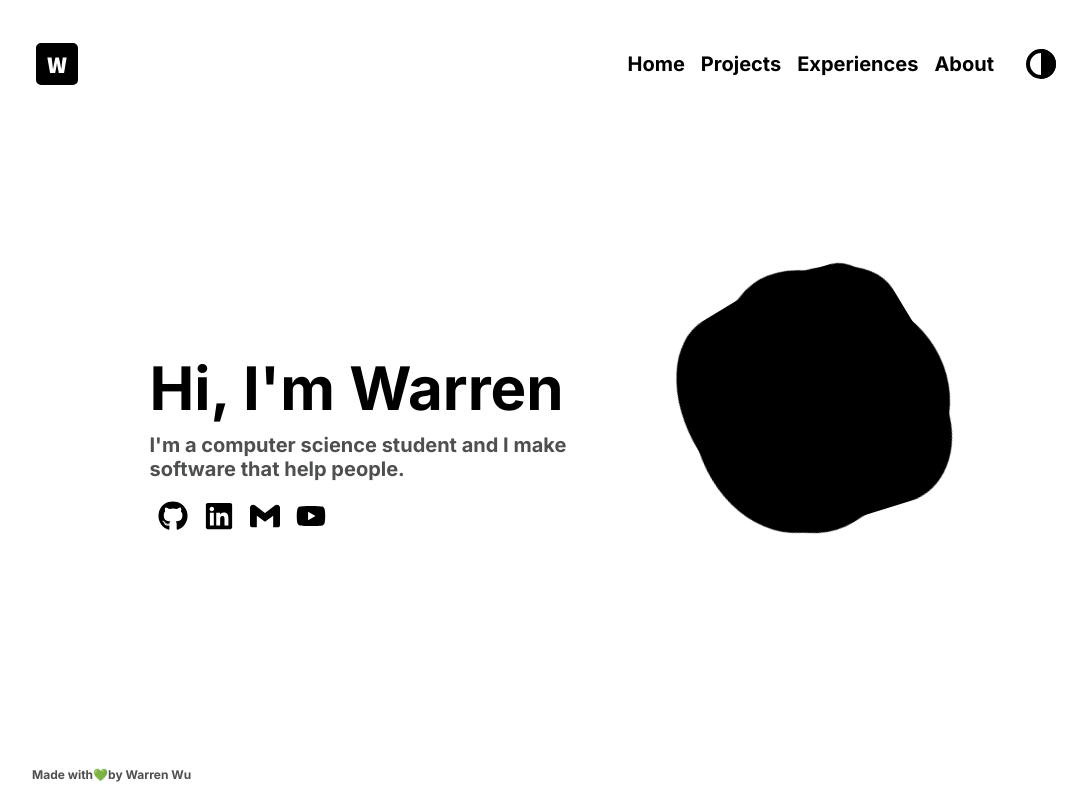
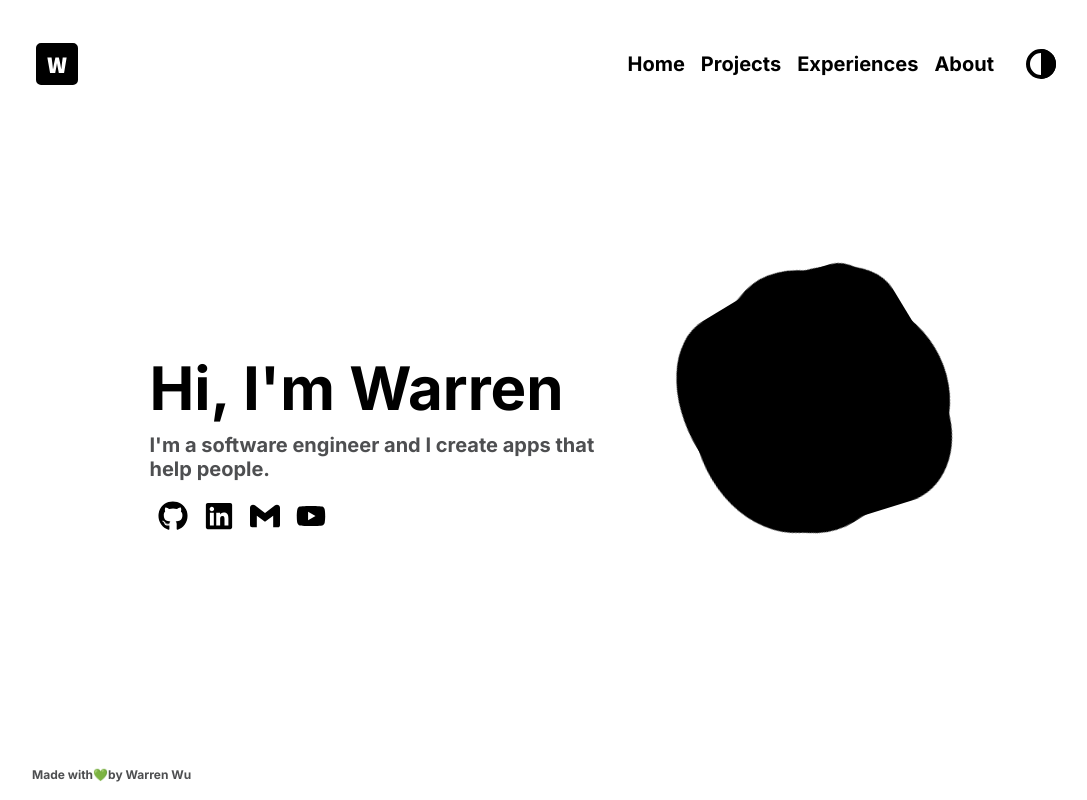
Before and after one commit to WarrenWu4/portfolio, a React (Vite) app: page / in a window 1280 px wide. Shown: the whole page, without its empty margins (96-1183 px from the left). Built offline with nearby package versions, Linux system fonts and the light colour scheme.

Commit message:
fixed blob animation and nav styling issues

```diff
--- a/src/components/Nav.tsx
+++ b/src/components/Nav.tsx
@@ -97,7 +97,7 @@ export default function Nav(props: {currLoc:string}) {
                 alt="menu"
                 className="w-[5rem] aspect-square cursor-pointer z-50 tablet:hidden"
                 onClick={showSide}
-                style={{position: (showTop === "translateY(-110%)") ? "relative":"fixed", top: (showTop === "translateY(-110%)") ? "0":"3.9rem", right: (showTop === "translateY(-110%)") ? "0": "1.6rem"}}
+                style={{position: (showTop === "translateY(-110%)") ? "relative":"fixed", top: (showTop === "translateY(-110%)") ? "0":"3.9rem", left: (showTop === "translateY(-110%)") ? "0": "calc(100vw - 6.6rem)"}}
             />
 
             <div className="justify-center items-center relative tablet:flex hidden">
--- a/src/index.css
+++ b/src/index.css
@@ -44,6 +44,7 @@ html {
 }
 
 .blob:hover > span {
+  transition: background-color 1.6s;
   background-color: transparent;
 }
 
--- a/src/pages/Home.tsx
+++ b/src/pages/Home.tsx
@@ -29,7 +29,7 @@ export default function Home() {
                     </div>
 
                     <div className="max-w-[47.2rem] mb-[2rem] text-neutral-380 dark:text-dark-380 font-bold font-default text-[1.6rem] tablet:text-[1.8rem] desktop:text-[2rem] leading-[2.4rem]">
-                        I'm a computer science student and I make software that help people.
+                        I'm a software engineer and I create apps that help people.
                     </div>
 
                     <div className="flex [&>*]:font-default [&>*]:font-bold [&>*]:text-[2.5rem] text-black [&>*]:mx-[0.8rem] tablet:[&>*]:text-[3rem] [&>*]:dark:text-dark-100">
```
